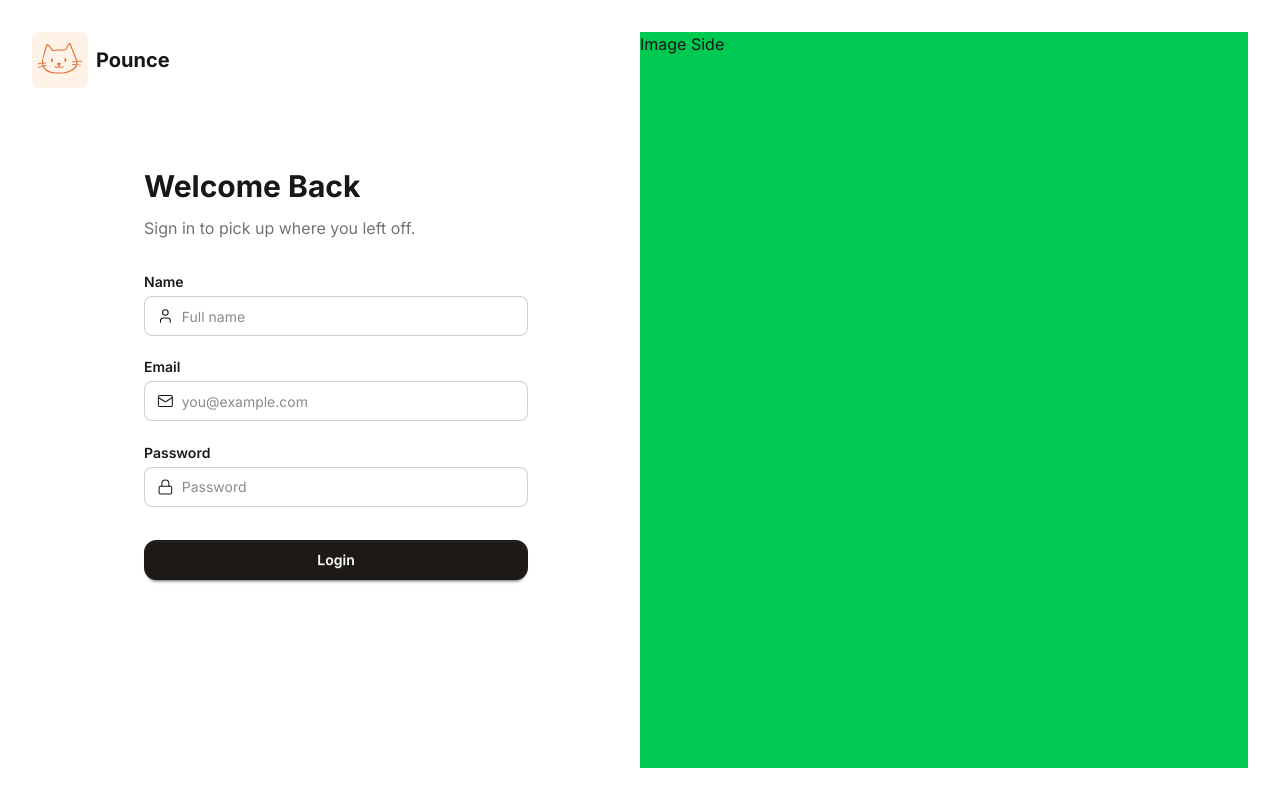
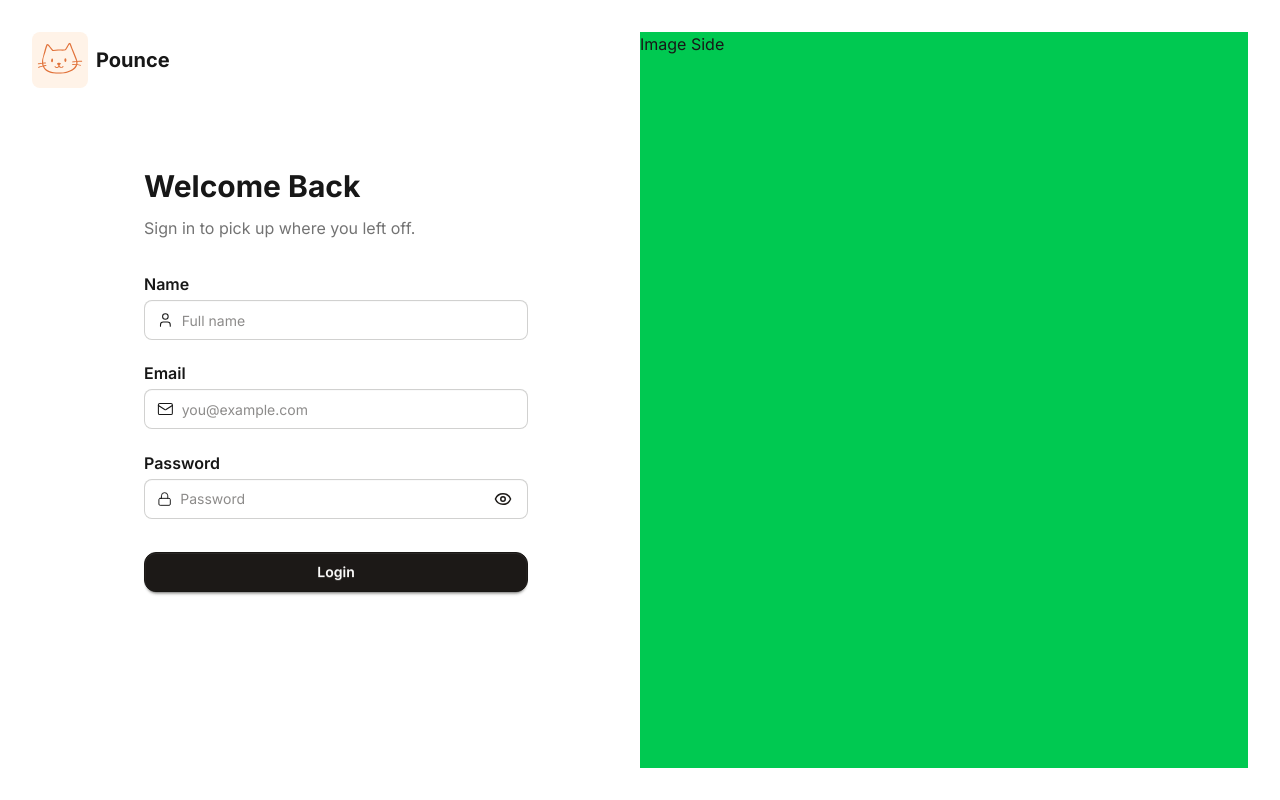
Before and after one commit to benzbarquilla/pounce, a React (Vite) app in the folder frontend/: page /login in a window 1280 px wide. Built offline with nearby package versions, Linux system fonts and the light colour scheme.

Commit message:
chore: input field changes

```diff
--- a/frontend/src/components/InputField.jsx
+++ b/frontend/src/components/InputField.jsx
@@ -1,10 +1,46 @@
-const InputField = ({ icon: Icon, hint, legend, className = "", ...props }) => {
+import { useState } from "react";
+import { Link } from "react-router-dom";
+import { Eye, EyeOff } from "lucide-react";
+
+const InputField = ({
+  icon: Icon,
+  hint,
+  legend,
+  className = "",
+  showForgotPassword = false,
+  ...props
+}) => {
+  const [showPassword, setShowPassword] = useState(false);
+  const isPassword = props.type === "password";
+
   return (
     <div>
-      <legend className="fieldset-legend text-sm pt-0">{legend}</legend>
+      <div className="flex items-center">
+        <legend className="fieldset-legend text-base text-heading pt-0">
+          {legend}
+        </legend>
+        {showForgotPassword && (
+          <Link to="/forgot-password" className="text-base text-body pt-0">
+            Forgot Password?
+          </Link>
+        )}
+      </div>
       <label className={`input validator w-full rounded-lg ${className}`}>
         {Icon && <Icon strokeWidth={1.5} size={18} />}
-        <input {...props} />
+        <input
+          {...props}
+          type={isPassword && showPassword ? "text" : props.type}
+        />
+        {isPassword && (
+          <button
+            type="button"
+            onClick={() => setShowPassword(!showPassword)}
+            className="btn btn-ghost btn-xs btn-circle"
+            aria-label={showPassword ? "Hide password" : "Show password"}
+          >
+            {showPassword ? <EyeOff size={18} /> : <Eye size={18} />}
+          </button>
+        )}
       </label>
       {hint && <p className="validator-hint text-xs">{hint}</p>}
     </div>
```
